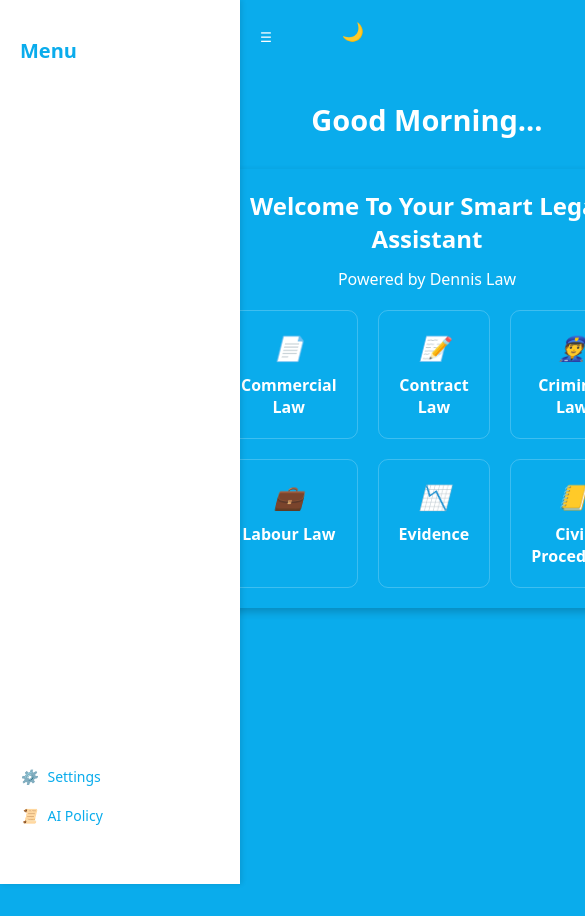
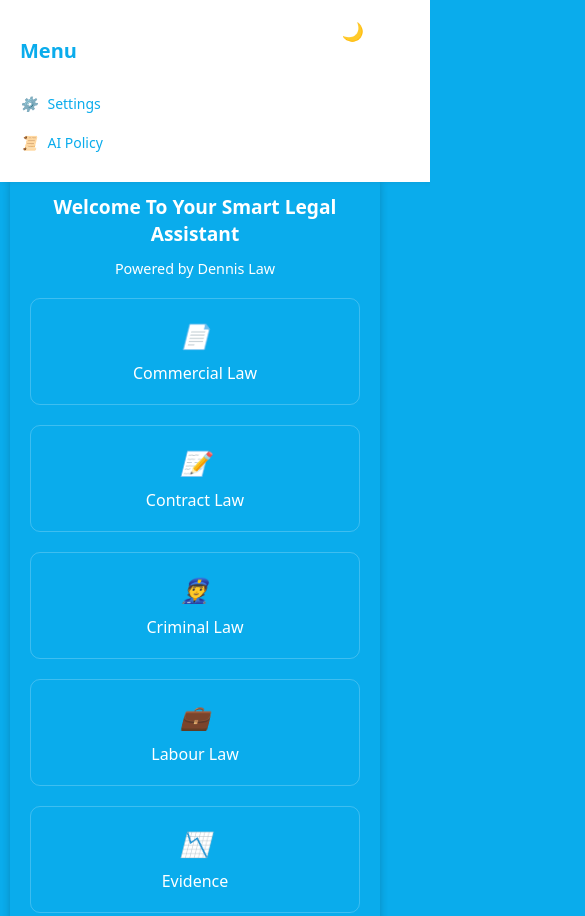
Before and after one commit to KetsiEmmanuel/dennislawai, a plain HTML site: page chatinterface/index.html in a window 390 px wide. Shown: the top 916 px of the page, 585 px wide, since content can reach past the window. Before the commit the page ends 844 px from the top, so only its background shows below. Drawn offline with Linux system fonts and the light colour scheme.

Commit message:
Update index.html

```diff
--- a/chatinterface/index.html
+++ b/chatinterface/index.html
@@ -11,6 +11,7 @@
             background-color: #0aacec;
             display: flex;
             transition: background-color 0.3s, color 0.3s;
+            flex-direction: row; /* Default layout */
         }
         .dark-mode {
             background-color: #121212;
@@ -39,7 +40,6 @@
         }
         .sidebar h2 {
             font-size: 20px;
-            font-family: system-ui, -apple-system, BlinkMacSystemFont, 'Segoe UI', Roboto, Oxygen, Ubuntu, Cantarell, 'Open Sans', 'Helvetica Neue', sans-serif;
             margin-bottom: 20px;
             font-weight: bold;
         }
@@ -68,7 +68,7 @@
             cursor: pointer;
             position: fixed;
             top: 20px;
-            left: 250px;
+            left: 250px; /* Adjust position for larger screens */
             z-index: 1000;
             border-radius: 5px;
             transition: left 0.3s;
@@ -95,6 +95,7 @@
             justify-content: center;
             align-items: center;
             transition: margin-left 0.3s;
+            padding: 20px; /* Added padding */
         }
         .main.sidebar-hidden {
             margin-left: 0;
@@ -102,65 +103,57 @@
         .container {
             text-align: center;
             color: white;
-            margin-top: 0px; /* Adjusted margin */
+            margin-top: 0;
             padding: 20px;
             border-radius: 10px;
             box-shadow: 0 4px 8px rgba(0, 0, 0, 0.2);
         }
         .greeting {
-            font-size: 218px;
+            font-size: 2.5rem; /* Responsive size */
             margin-bottom: 20px;
-            margin-top: 100px; /* Adjust this value as needed */
+            margin-top: 100px;
         }
-
         .welcome-message {
             background-color: transparent;
             font-weight: bold;
-            font-size: 29px;
-            margin-top: 80px; /* Adjusted margin */
-            margin-bottom: 10px; /* Added margin for spacing */
+            font-size: 1.5rem; /* Responsive size */
+            margin-top: 80px;
+            margin-bottom: 10px;
             color: white;
             text-align: center;
             padding: 20px;
             border-radius: 10px;
-
         }
         h1 {
             margin: 0;
-            font-size: 24px;
+            font-size: 2rem; /* Responsive size */
         }
         h2 {
-            font-size: 16px;
+            font-size: 1.2rem; /* Responsive size */
             margin-bottom: 20px;
-            font-family: system-ui, -apple-system, BlinkMacSystemFont, 'Segoe UI', Roboto, Oxygen, Ubuntu, Cantarell, 'Open Sans', 'Helvetica Neue', sans-serif;
             font-weight: lighter;
         }
         .grid {
             display: grid;
             grid-template-columns: repeat(3, 1fr);
             gap: 20px;
+            width: 100%; /* Full width */
         }
         .box {
             background-color: rgba(255, 255, 255, 0); /* Transparent background */
             color: #ffffff; /* Text color */
-            font-family: system-ui, -apple-system, BlinkMacSystemFont, 'Segoe UI', Roboto, Oxygen, Ubuntu, Cantarell, 'Open Sans', 'Helvetica Neue', sans-serif;
-            font-weight: bold;
-            padding: 20px; /* Padding */
-            border-radius: 10px; /* Rounded corners */
-            border-width: 1px; /* Border width */
-            border-style: solid; /* Ensure the border is solid */
-            border-color: #ffffff36; /* Border color */
-            cursor: pointer; /* Pointer on hover */
-            transition: transform 0.2s, box-shadow 0.2s; /* Transition effects */
-            text-align: center; /* Center text */
+            padding: 20px;
+            border-radius: 10px;
+            border-width: 1px;
+            border-style: solid;
+            border-color: #ffffff36;
+            cursor: pointer;
+            transition: transform 0.2s, box-shadow 0.2s;
+            text-align: center;
+            display: flex; /* Flexbox for centering icon and text */
+            flex-direction: column; /* Stack icon and text */
+            align-items: center; /* Center items */
         }
-
-
-        .bottom-links {
-            margin-bottom: 29px;
-        }
-
-
         .box:hover {
             transform: scale(1.05);
             box-shadow: 0 4px 8px rgba(0, 0, 0, 0.2);
@@ -168,7 +161,6 @@
         .box i {
             font-size: 24px;
             margin-bottom: 10px;
-            display: block;
         }
         .iframe-overlay {
             position: fixed; /* Fix the position to the viewport */
@@ -183,9 +175,8 @@
             align-items: center; /* Center content vertically */
             display: flex; /* Use flexbox for centering */
         }
-
         .iframe-overlay iframe {
-            width: 50%; /* Set the width of the iframe */
+            width: 80%; /* Set the width of the iframe */
             height: 80%; /* Set the height of the iframe */
             border: none; /* No border */
             border-radius: 10px; /* Rounded corners */
@@ -204,6 +195,50 @@
             font-size: 18px;
             line-height: 30px;
             text-align: center;
+        }
+
+        /* Responsive Styles */
+        @media (max-width: 768px) {
+            .sidebar {
+                width: 100%; /* Full width on mobile */
+                height: auto; /* Auto height */
+                position: absolute; /* Change to absolute */
+                z-index: 999; /* Lower z-index for overlay */
+            }
+            .toggle-sidebar {
+                left: 20px; /* Adjust position */
+            }
+            .main {
+                margin-left: 0; /* No margin for mobile */
+                padding: 10px; /* Reduced padding on mobile */
+            }
+            .grid {
+                grid-template-columns: repeat(2, 1fr); /* Two columns on smaller screens */
+            }
+            .greeting {
+                font-size: 1.8rem; /* Smaller font size for mobile */
+            }
+            h1 {
+                font-size: 1.5rem; /* Smaller font size for mobile */
+            }
+            h2 {
+                font-size: 1rem; /* Smaller font size for mobile */
+            }
+        }
+
+        @media (max-width: 480px) {
+            .grid {
+                grid-template-columns: 1fr; /* Single column on very small screens */
+            }
+            .greeting {
+                font-size: 1.5rem; /* Further reduce font size */
+            }
+            h1 {
+                font-size: 1.2rem; /* Further reduce font size */
+            }
+            h2 {
+                font-size: 0.9rem; /* Further reduce font size */
+            }
         }
     </style>
 </head>
```
